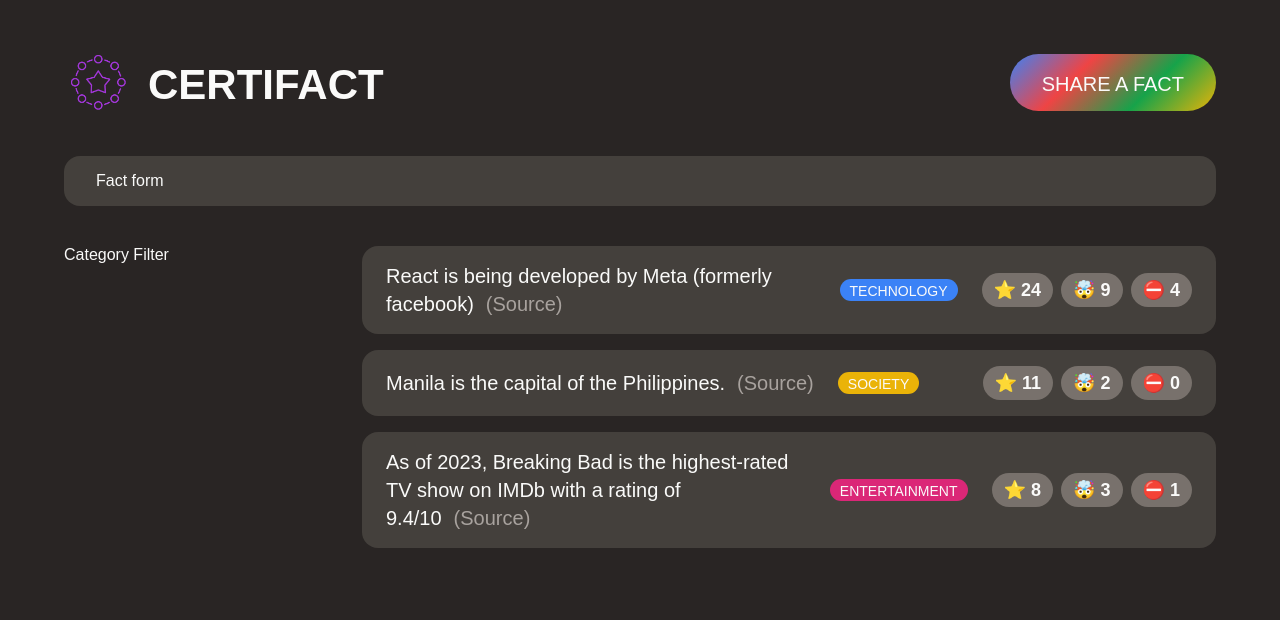
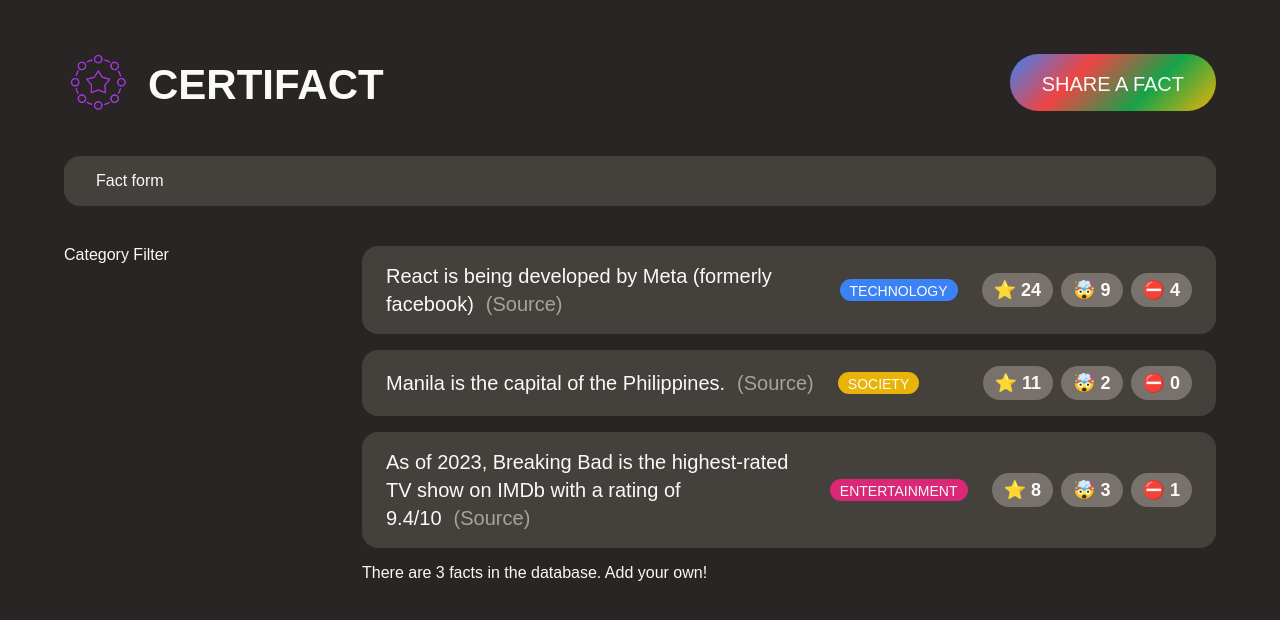
Before and after one commit to kiritoS40/certifact-app, a React (Create React App) app: page / in a window 1280 px wide. Shown: the top 620 px of the page. Built offline with nearby package versions, Linux system fonts and the light colour scheme; a web font is replaced by a local one.

Commit message:
Make a new component "Fact" using props for improved modularity

```diff
--- a/src/App.js
+++ b/src/App.js
@@ -84,7 +84,17 @@
     <section>
       <ul className="facts-list">
         {facts.map((fact) => (
-          <li key={fact.id} className="fact">
+          <Fact key={fact.id} fact={fact} />
+        ))}
+      </ul>
+      <p>There are {facts.length} facts in the database. Add your own!</p>
+    </section>
+  );
+}
+
+function Fact({ fact }) {
+  return (
+    <li className="fact">
       <p>
         {fact.text}
         <a className="source" href={fact.source} target="_blank">
@@ -107,9 +117,6 @@
         <button>⛔️ {fact.votesFalse}</button>
       </div>
     </li>
-        ))}
-      </ul>
-    </section>
   );
 }
 
```
Lines whose indentation alone changed are shown as unchanged.
